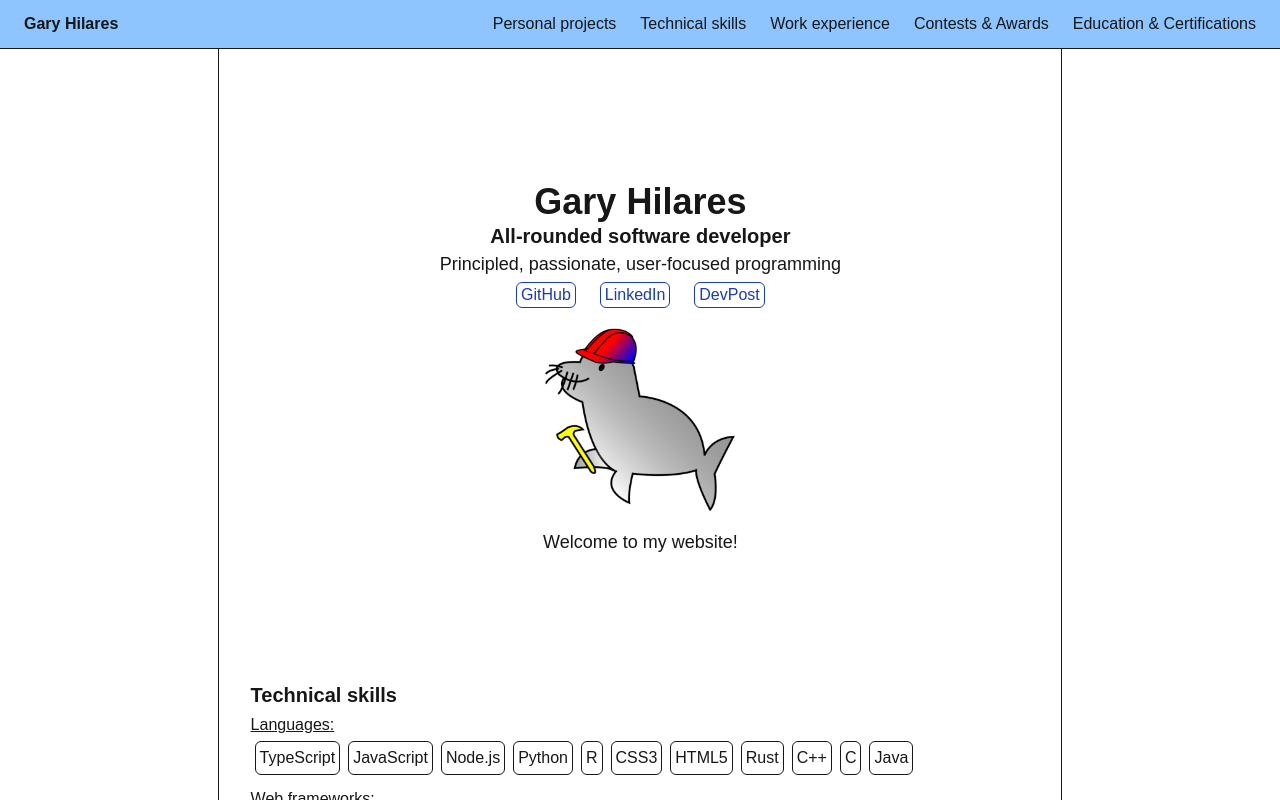
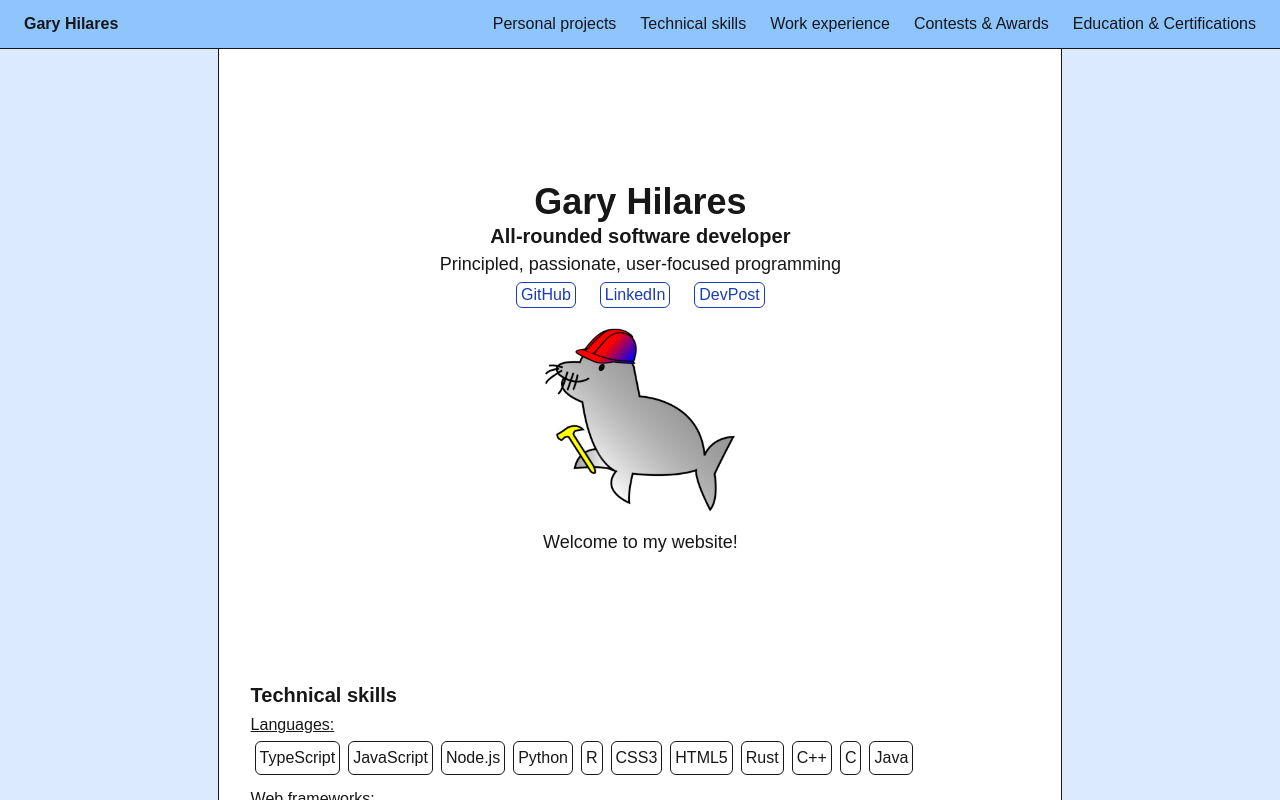
Before and after one commit to GaryHilares/Personal-Website, a Next.js app: page / in a window 1280 px wide. Shown: the top 800 px of the page. Built offline with nearby package versions, Linux system fonts and the light colour scheme.

Commit message:
Fixed background effect

```diff
--- a/src/app/page.tsx
+++ b/src/app/page.tsx
@@ -194,7 +194,7 @@ export default function Home() {
       />
       <main
         className={
-          'bg-[url("/img/rocket-striving.png")] bg-blend-multiply bg-size-[50px] bg-white'
+          'bg-[url("/img/rocket-striving.png")] bg-blend-multiply bg-size-[50px] bg-center bg-blue-100'
         }
       >
         <article className="p-5 md:w-[66%] m-auto bg-white border-solid border-x-1">
```
